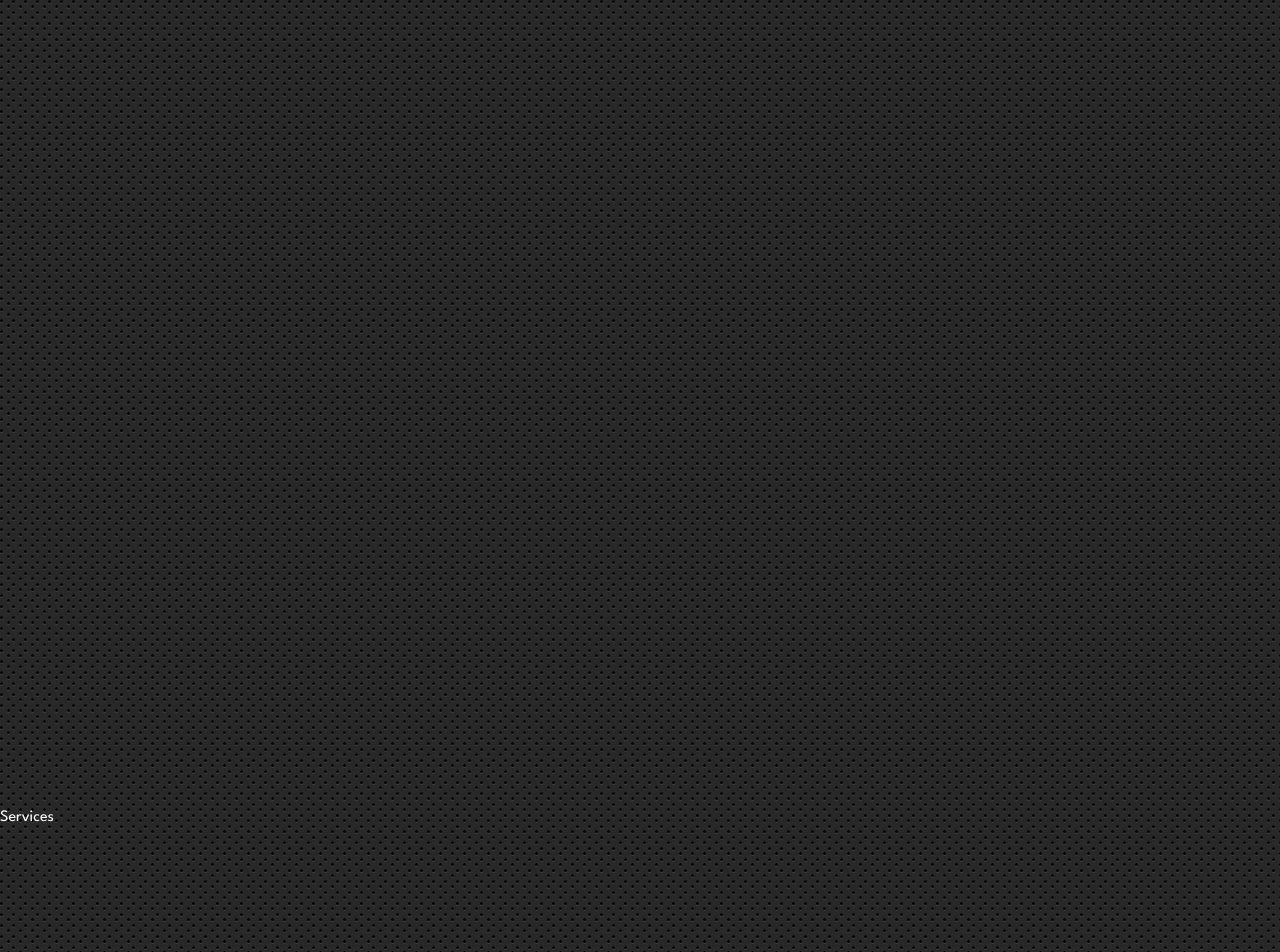
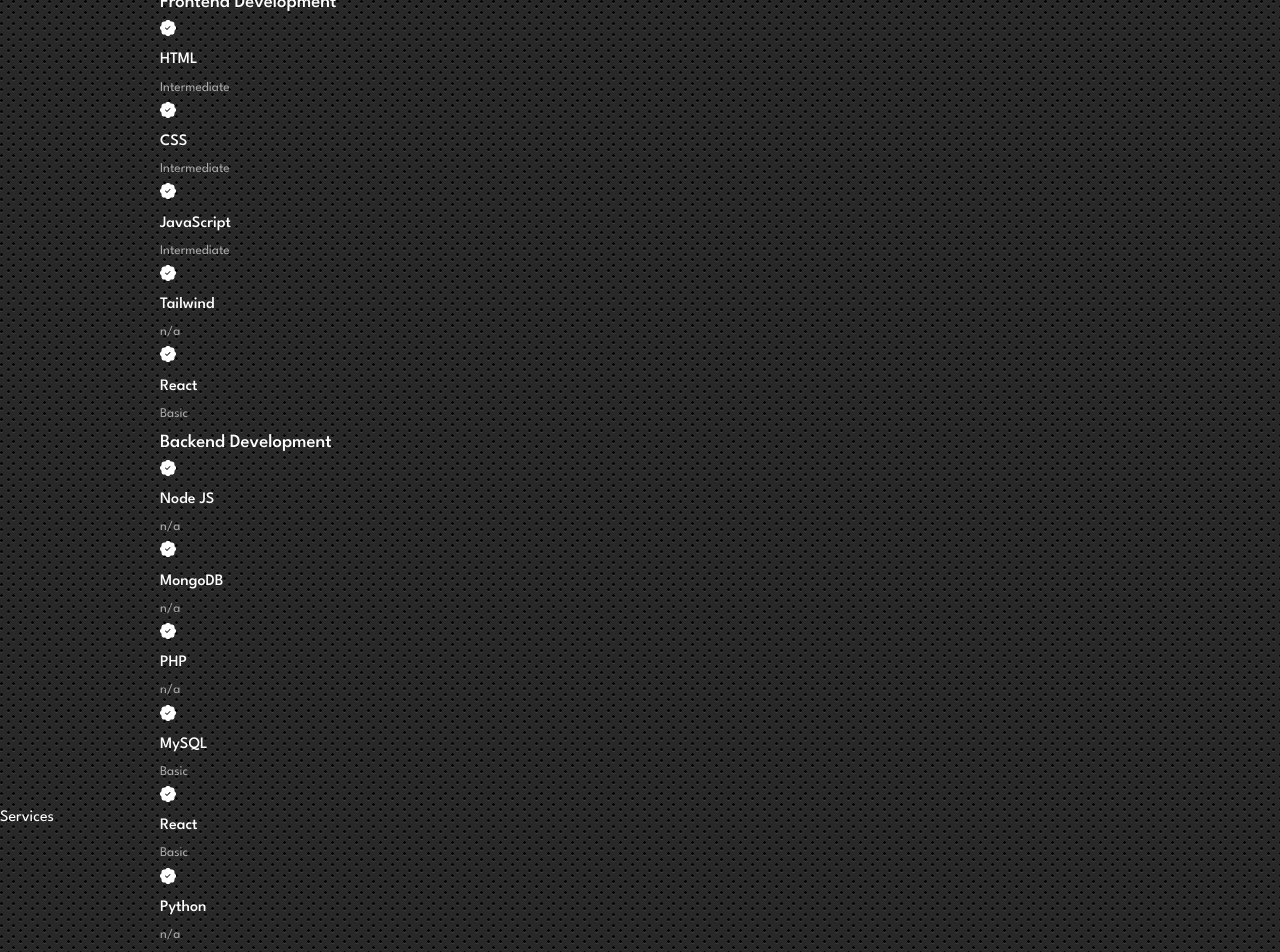
Before and after one commit to michelKingmaLord/portfolio, a React (Create React App) app: page / in a window 1280 px wide. Shown: the part 1980-2932 px from the top of the page. Built offline with nearby package versions, Linux system fonts and the light colour scheme.

Commit message:
Adding Experience Module in JSX

```diff
--- a/src/components/experience/Experience.jsx
+++ b/src/components/experience/Experience.jsx
@@ -1,9 +1,92 @@
 import React from 'react';
 import './experience.css';
+import { BsFillPatchCheckFill } from 'react-icons/bs';
 
 const Experience = () => {
     return (
-        <section id='experience'>Experience</section>
+        <section id='experience'>
+            <h5>Skills I Have</h5>
+            <h2>My Experience</h2>
+            <div className='container experience_container'>
+                <div className="experience__frontend">
+                    <h3>Frontend Development</h3>
+                    <div className="experience__content">
+                        <article className='experience__details'>
+                            <BsFillPatchCheckFill />
+                            <h4>HTML</h4>
+                            <small className='text-light'>Intermediate</small>
+                        </article>
+
+                        <article className='experience__details'>
+                            <BsFillPatchCheckFill />
+                            <h4>CSS</h4>
+                            <small className='text-light'>Intermediate</small>
+                        </article>
+
+                        <article className='experience__details'>
+                            <BsFillPatchCheckFill />
+                            <h4>JavaScript</h4>
+                            <small className='text-light'>Intermediate</small>
+                        </article>
+
+                        <article className='experience__details'>
+                            <BsFillPatchCheckFill />
+                            <h4>Tailwind</h4>
+                            <small className='text-light'>n/a</small>
+                        </article>
+
+                        <article className='experience__details'>
+                            <BsFillPatchCheckFill />
+                            <h4>React</h4>
+                            <small className='text-light'>Basic</small>
+                        </article>
+                    </div>
+                </div>
+
+                {/* END OF FRONTEND */}
+
+                <div className="experience__backend">
+                    <h3>Backend Development</h3>
+                    <div className="experience__content">
+                        <article className='experience__details'>
+                            <BsFillPatchCheckFill />
+                            <h4>Node JS</h4>
+                            <small className='text-light'>n/a</small>
+                        </article>
+
+                        <article className='experience__details'>
+                            <BsFillPatchCheckFill />
+                            <h4>MongoDB</h4>
+                            <small className='text-light'>n/a</small>
+                        </article>
+
+                        <article className='experience__details'>
+                            <BsFillPatchCheckFill />
+                            <h4>PHP</h4>
+                            <small className='text-light'>n/a</small>
+                        </article>
+
+                        <article className='experience__details'>
+                            <BsFillPatchCheckFill />
+                            <h4>MySQL</h4>
+                            <small className='text-light'>Basic</small>
+                        </article>
+
+                        <article className='experience__details'>
+                            <BsFillPatchCheckFill />
+                            <h4>React</h4>
+                            <small className='text-light'>Basic</small>
+                        </article>
+
+                        <article className='experience__details'>
+                            <BsFillPatchCheckFill />
+                            <h4>Python</h4>
+                            <small className='text-light'>n/a</small>
+                        </article>
+                    </div>
+                </div>
+            </div>
+        </section >
     );
 }
 
```
